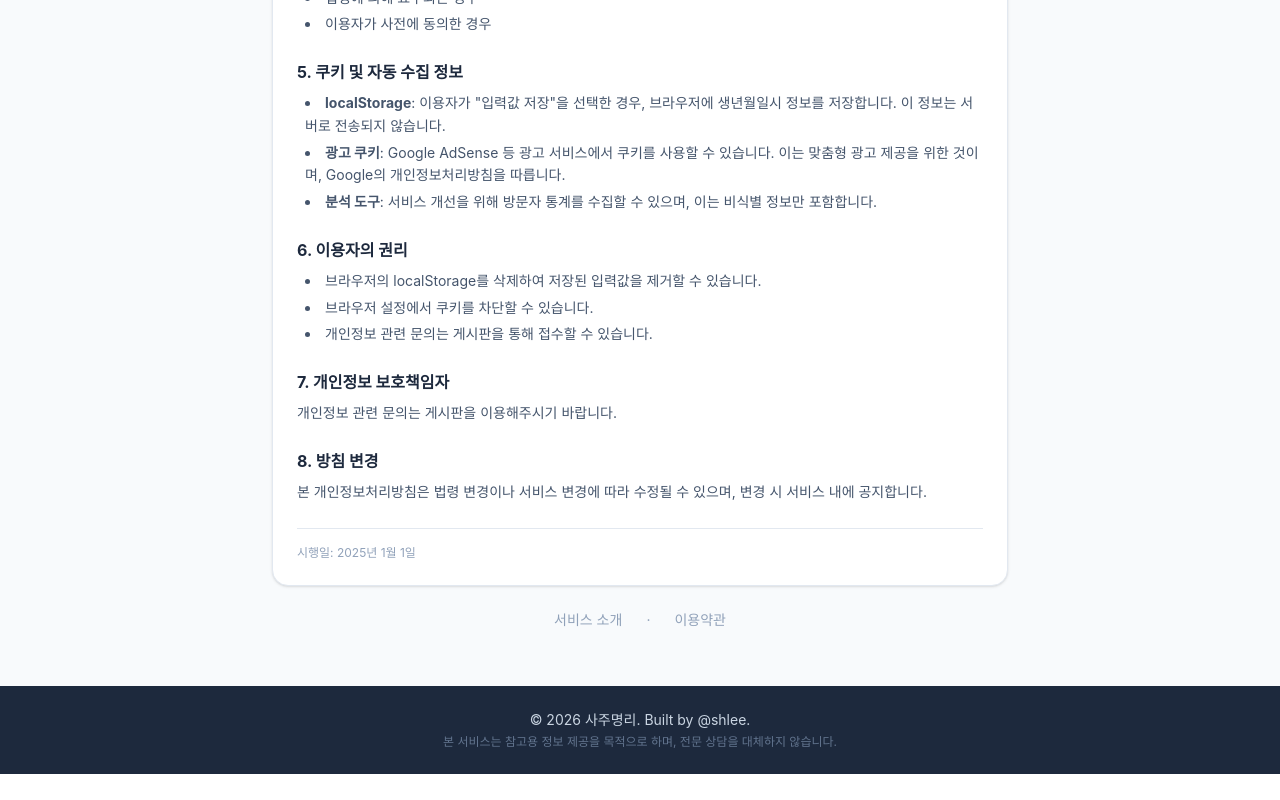
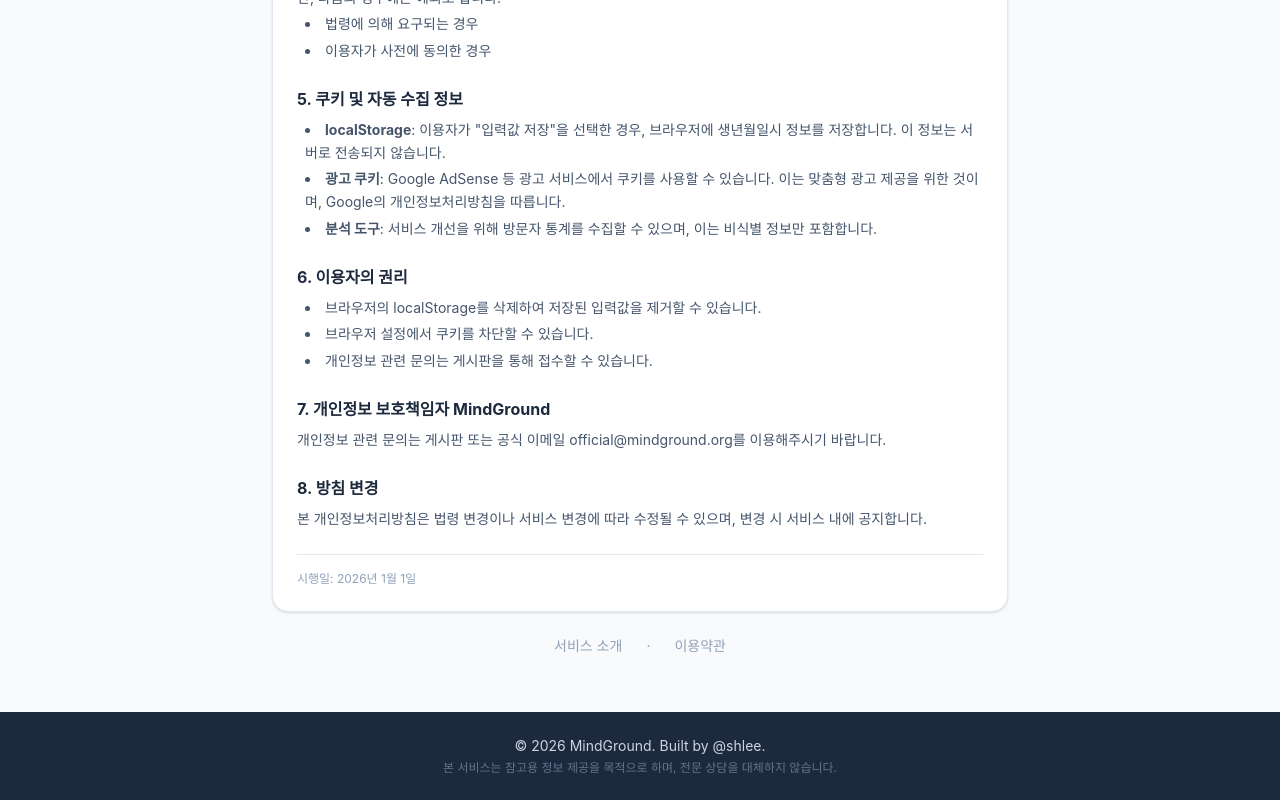
Before and after one commit to GoldSH69/saju-web, a Next.js app: page /about/privacy in a window 1280 px wide. Shown: the part 671-1471 px from the top of the page. Before the commit the page ends 1445 px from the top, so only its background shows below. Built offline with nearby package versions, Linux system fonts and the light colour scheme; no server answers.

Commit message:
base url 변경

```diff
--- a/app/about/page.tsx
+++ b/app/about/page.tsx
@@ -105,7 +105,7 @@ export default function AboutPage() {
       <div className="bg-white rounded-2xl shadow-sm border border-slate-200 p-6 mb-6">
         <h2 className="text-lg font-bold text-slate-800 mb-3">📮 문의</h2>
         <div className="text-sm text-slate-600 space-y-2">
-          <p>서비스 이용 중 문의사항이 있으시면 게시판을 이용해주세요.</p>
+          <p>서비스 이용 중 문의사항이 있으시면 게시판 및 공식 이메일 official@mindground.org를 이용해주세요.</p>
           <Link href="/board" className="inline-block px-4 py-2 bg-indigo-600 text-white rounded-lg text-sm font-medium hover:bg-indigo-700 transition">
             게시판 바로가기
           </Link>
--- a/app/about/privacy/page.tsx
+++ b/app/about/privacy/page.tsx
@@ -17,6 +17,7 @@ export default function PrivacyPage() {
             <h2 className="text-base font-bold text-slate-800 mb-2">1. 개인정보 수집 항목</h2>
             <p className="mb-2">본 서비스는 사주 분석을 위해 다음 정보를 입력받습니다:</p>
             <ul className="list-disc list-inside space-y-1 ml-2">
+              <li>닉네임 (년, 월, 일)</li>
               <li>생년월일 (년, 월, 일)</li>
               <li>출생 시간 (시, 분) — 선택 사항</li>
               <li>성별</li>
@@ -71,8 +72,8 @@ export default function PrivacyPage() {
           </section>
 
           <section>
-            <h2 className="text-base font-bold text-slate-800 mb-2">7. 개인정보 보호책임자</h2>
-            <p>개인정보 관련 문의는 게시판을 이용해주시기 바랍니다.</p>
+            <h2 className="text-base font-bold text-slate-800 mb-2">7. 개인정보 보호책임자 MindGround</h2>
+            <p>개인정보 관련 문의는 게시판 또는 공식 이메일 official@mindground.org를 이용해주시기 바랍니다.</p>
           </section>
 
           <section>
@@ -84,7 +85,7 @@ export default function PrivacyPage() {
           </section>
 
           <div className="pt-4 border-t border-slate-200 text-xs text-slate-400">
-            <p>시행일: 2025년 1월 1일</p>
+            <p>시행일: 2026년 1월 1일</p>
           </div>
         </div>
       </div>
--- a/app/about/terms/page.tsx
+++ b/app/about/terms/page.tsx
@@ -85,7 +85,7 @@ export default function TermsPage() {
           </section>
 
           <div className="pt-4 border-t border-slate-200 text-xs text-slate-400">
-            <p>시행일: 2025년 1월 1일</p>
+            <p>시행일: 2026년 1월 1일</p>
           </div>
         </div>
       </div>
--- a/app/board/[slug]/write/page.tsx
+++ b/app/board/[slug]/write/page.tsx
@@ -159,7 +159,7 @@ export default function BoardWritePage() {
           </div>
           <div>
             <label className="block text-sm text-slate-500 mb-1">비밀번호 * (숫자 4자리)</label>
-            <input
+                        <input
               type="tel"
               inputMode="numeric"
               pattern="[0-9]*"
--- a/app/layout.tsx
+++ b/app/layout.tsx
@@ -4,7 +4,7 @@ import Navigation from '@/components/Navigation'
 import VisitorTracker from '@/components/VisitorTracker'
 
 export const metadata: Metadata = {
-  metadataBase: new URL('https://saju-web.vercel.app'), // 배포 후 실제 도메인으로 변경
+  metadataBase: new URL('https://mindground.org'), // 배포 후 실제 도메인으로 변경
   title: {
     default: '사주명리학 - 무료 사주팔자 계산',
     template: '%s | 사주명리학',
@@ -48,7 +48,7 @@ export default function RootLayout({
             {children}
           </main>
           <footer className="bg-slate-800 text-center py-6">
-            <p className="text-slate-300 text-sm">© 2026 사주명리. Built by @shlee.</p>
+            <p className="text-slate-300 text-sm">© 2026 MindGround. Built by @shlee.</p>
             <p className="text-slate-500 text-xs mt-1">본 서비스는 참고용 정보 제공을 목적으로 하며, 전문 상담을 대체하지 않습니다.</p>
           </footer>
         </div>
--- a/app/robots.ts
+++ b/app/robots.ts
@@ -9,6 +9,6 @@ export default function robots(): MetadataRoute.Robots {
         disallow: ['/api/'],
       },
     ],
-    sitemap: 'https://saju-web.vercel.app/sitemap.xml',
+    sitemap: 'https://mindground.org/sitemap.xml',
   }
 }
--- a/app/sitemap.ts
+++ b/app/sitemap.ts
@@ -1,6 +1,6 @@
 import { MetadataRoute } from 'next'
 
-const BASE_URL = 'https://saju-web.vercel.app'
+const BASE_URL = 'https://mindground.org'
 
 export default function sitemap(): MetadataRoute.Sitemap {
   return [
```
